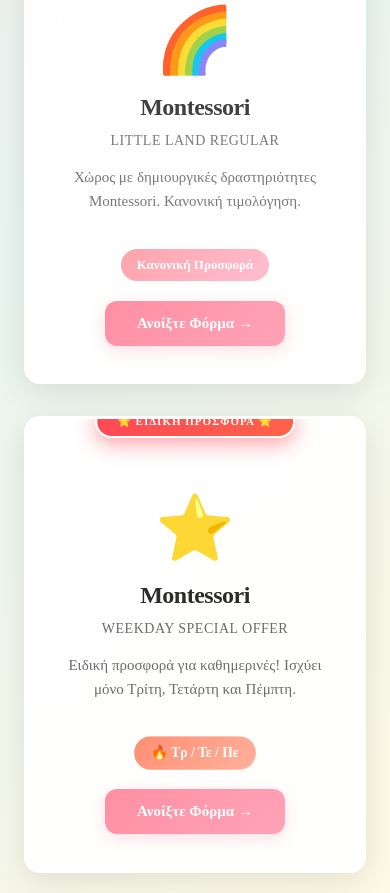
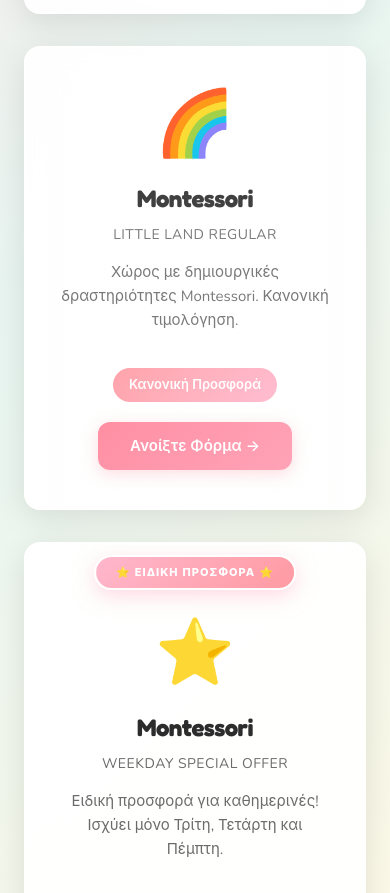
Before and after one commit to Ra-8888/littleland-party-forms, a plain HTML site: page index.html in a window 390 px wide. Shown: the part 658-1551 px from the top of the page. Drawn offline with nearby package versions, Linux system fonts and the light colour scheme.

Commit message:
✨ Perfect special offer card: soft pink label + proper spacing

```diff
--- a/index.html
+++ b/index.html
@@ -4,6 +4,9 @@
   <meta charset="UTF-8">
   <meta name="viewport" content="width=device-width, initial-scale=1.0">
   <title>Little Land - Επιλογή Φόρμας Party</title>
+  <link rel="preconnect" href="https://fonts.googleapis.com">
+  <link rel="preconnect" href="https://fonts.gstatic.com" crossorigin>
+  <link href="https://fonts.googleapis.com/css2?family=Fredoka:wght@400;500;600;700&family=Nunito:wght@400;600;700&display=swap" rel="stylesheet">
   <style>
     /* CSS Variables */
     :root {
@@ -39,6 +42,14 @@
       margin: 0;
       padding: 0;
       box-sizing: border-box;
+    }
+
+    body {
+      font-family: 'Nunito', -apple-system, BlinkMacSystemFont, 'Segoe UI', sans-serif;
+    }
+
+    h1, h2, h3, .card-title {
+      font-family: 'Fredoka', 'Nunito', sans-serif;
     }
   </style>
   <style>
@@ -277,23 +288,24 @@
     }
 
     .card:last-child {
-      padding-top: calc(var(--spacing-xl) + 50px);
+      padding-top: 60px;
+      padding-bottom: var(--spacing-xl);
     }
 
     .card:last-child::before {
       content: '⭐ ΕΙΔΙΚΗ ΠΡΟΣΦΟΡΑ ⭐';
       position: absolute;
-      top: -16px;
+      top: 12px;
       left: 50%;
       transform: translateX(-50%);
-      background: linear-gradient(135deg, #FF4757, #FF6348);
+      background: linear-gradient(135deg, #FFB7CC, #FF9AA2);
       color: white;
       padding: 10px 24px;
       border-radius: 30px;
       font-size: 12px;
       font-weight: 800;
       letter-spacing: 1.5px;
-      box-shadow: 0 6px 20px rgba(255, 71, 87, 0.5);
+      box-shadow: 0 6px 20px rgba(255, 183, 204, 0.5);
       z-index: 10;
       white-space: nowrap;
       border: 2px solid white;
@@ -302,16 +314,24 @@
       display: inline-block;
     }
 
+    .card:last-child .card-icon {
+      margin-top: 12px;
+    }
+
     @media (max-width: 767px) {
       .card:last-child {
-        padding-top: calc(var(--spacing-xl) + 40px);
+        padding-top: 54px;
       }
 
       .card:last-child::before {
         font-size: 11px;
         padding: 8px 20px;
-        top: -14px;
+        top: 10px;
         letter-spacing: 1px;
+      }
+
+      .card:last-child .card-icon {
+        margin-top: 10px;
       }
     }
 
```
